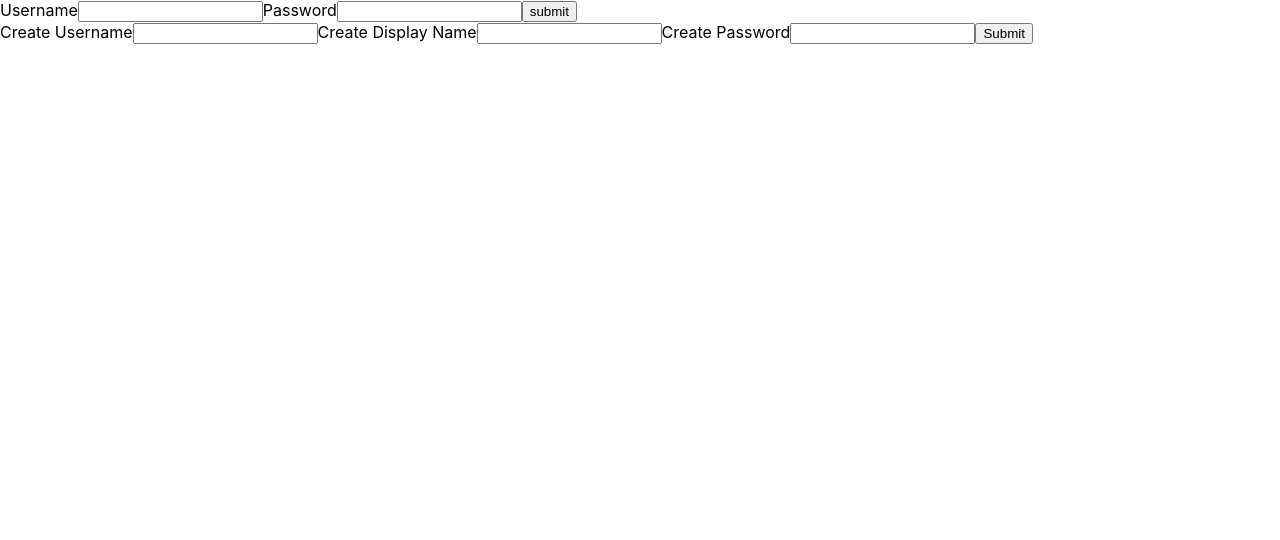
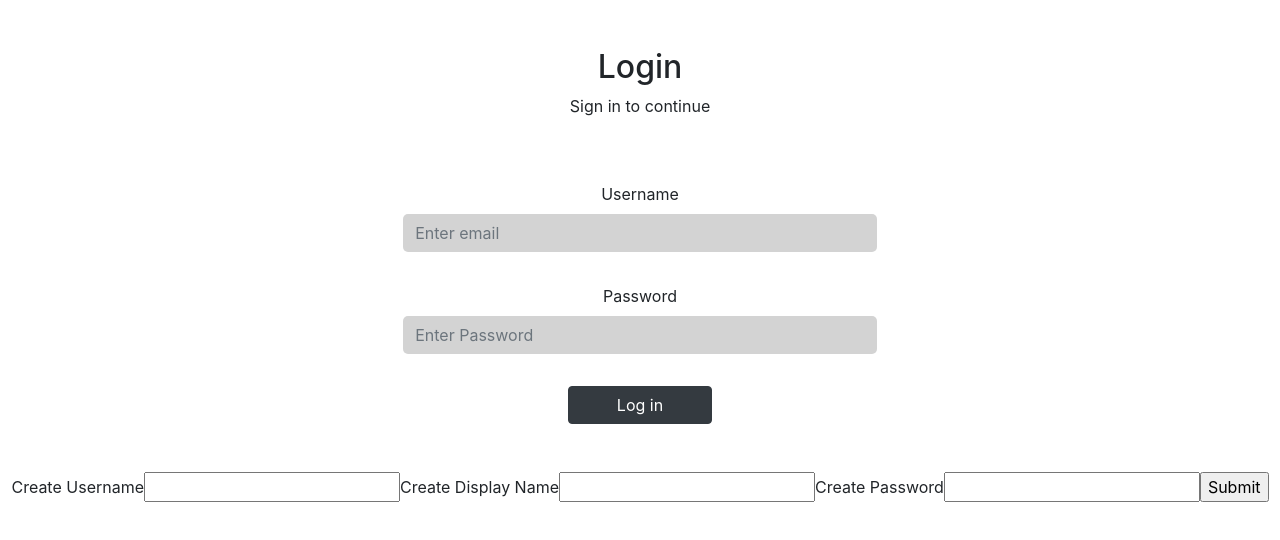
Before and after one commit to Software-Sleeps/DI-Capstone2-SocialNetworkLite, a React (Create React App) app: page /login in a window 1280 px wide. Shown: the top 540 px of the page. Built offline with nearby package versions, Linux system fonts and the light colour scheme.

Commit message:
added react bootstrap and altered login UI

```diff
--- a/package.json
+++ b/package.json
@@ -6,7 +6,9 @@
     "@testing-library/jest-dom": "^5.11.4",
     "@testing-library/react": "^11.1.0",
     "@testing-library/user-event": "^12.1.10",
+    "bootstrap": "^4.6.0",
     "react": "^17.0.2",
+    "react-bootstrap": "^1.6.1",
     "react-dom": "^17.0.2",
     "react-router-dom": "^5.2.0",
     "react-scripts": "4.0.3",
--- a/src/components/CreateUser/CreateUser.js
+++ b/src/components/CreateUser/CreateUser.js
@@ -9,6 +9,7 @@ class CreateUser extends Component {
             createUN: '',
             displayName: '',
             createPW: '',
+            showModal: false,
 
             //temporarily as state but will turn URL to props
             URL: 'https://socialnetworklite.herokuapp.com'
@@ -68,6 +69,8 @@ class CreateUser extends Component {
     }
 
     render() {
+
+
         return (
             <div>
 
--- a/src/components/Login/Login.css
+++ b/src/components/Login/Login.css
@@ -0,0 +1,17 @@
+.p-inline{
+    padding-inline: 30%;
+}
+
+.text-align-start{
+    text-align: start;
+}
+.form-control:not(active), .form-control:active{
+    background-color: lightgray;
+    border: none;
+    border-radius: 5px;
+    color: black
+}
+
+.form-label{
+    text-align: start;
+}
--- a/src/components/Login/Login.js
+++ b/src/components/Login/Login.js
@@ -1,8 +1,10 @@
 import React, { Component } from 'react';
 import CreateUser from '../CreateUser/CreateUser';
 import { useHistory, Link } from 'react-router-dom'
+
+import './Login.css'
 import { withRouter } from 'react-router'
-
+import {Form, Button} from 'react-bootstrap'
 
 class Login extends Component {
     constructor(props){
@@ -85,30 +87,62 @@ class Login extends Component {
 
     render() {
         return (
-            <div>
-                <form onSubmit={this.handleLogin}>
-                    <label htmlFor="username">
+            <div className="text-center">
+
+                        <div className="pt-5">
+                    <h2>Login</h2>
+                    <p>Sign in to continue</p>
+                        </div>
+                <form onSubmit={this.handleLogin} className="p-5">
+
+                <Form.Group controlId="formBasicEmail" className="p-inline pb-3">
+
+                    {/* <label htmlFor="username">
                         Username
+                        </label> */}
 
-                        <input
+                <Form.Label>Username</Form.Label>
+                <Form.Control type="text"
+                        onChange={this.handleUsernameChange}
+                        name={this.state.username}
+                        value={this.state.username}
+                        placeholder="Enter email"
+                        minLength="3" maxLength="20"
+                        required/>
+
+                        {/* <input
                         type="text"
                         onChange={this.handleUsernameChange}
                         name={this.state.username}
                         value={this.state.username}
-                        />
-                    </label>
+                        /> */}
+                    </Form.Group>
 
-                    <label htmlFor="password">
+
+                    {/* <label htmlFor="password">
                         Password
-                        <input
-                        type="password"
-                        onChange={this.handlePasswordChange}
-                        name={this.state.password}
-                        value={this.state.password}
-                        />
-                    </label>
+                    </label> */}
 
-                <input type="submit" value="submit"/>
+            <Form.Group controlId="formBasicPassword"  className="p-inline pb-3">
+
+            <Form.Label className="text-align-start">Password</Form.Label>
+
+            <Form.Control
+                type="password"
+                placeholder="Enter Password"
+                onChange={this.handlePasswordChange}
+                name={this.state.password}
+                value={this.state.password}
+                minLength="3" maxLength="20"
+                required
+                />
+
+                </Form.Group>
+
+                <Button variant="dark" type="submit" value="Submit" className="pr-5 pl-5">
+                    Log in
+                </Button>
+
                 </form>
 
 
--- a/src/index.js
+++ b/src/index.js
@@ -4,6 +4,8 @@ import './index.css';
 import App from './App';
 import reportWebVitals from './reportWebVitals';
 import { BrowserRouter } from 'react-router-dom'
+import 'bootstrap/dist/css/bootstrap.min.css';
+
 
 ReactDOM.render(
   <React.StrictMode>
```
Also changed, not shown: 2 other files (tests, documents, lock files or other folders).
